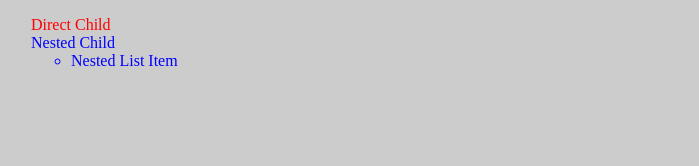
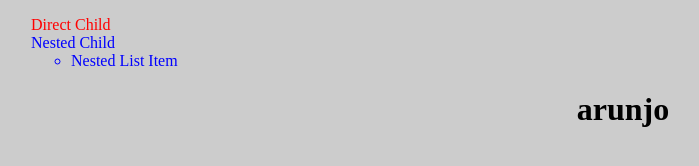
Before and after one commit to arunjo96/test_check, a plain HTML site: page inde_2.html in a window 1280 px wide. Shown: the whole page, without its empty margins (17-716 px from the left). Drawn offline with Linux system fonts and the light colour scheme.

Commit message:
update my name

```diff
--- a/inde_2.html
+++ b/inde_2.html
@@ -43,5 +43,9 @@
                     </ul>
                 </ul>
             </nav>
+
+            <center>
+                <h1>arunjo</h1>
+            </center>
 </body>
 </html>
```
